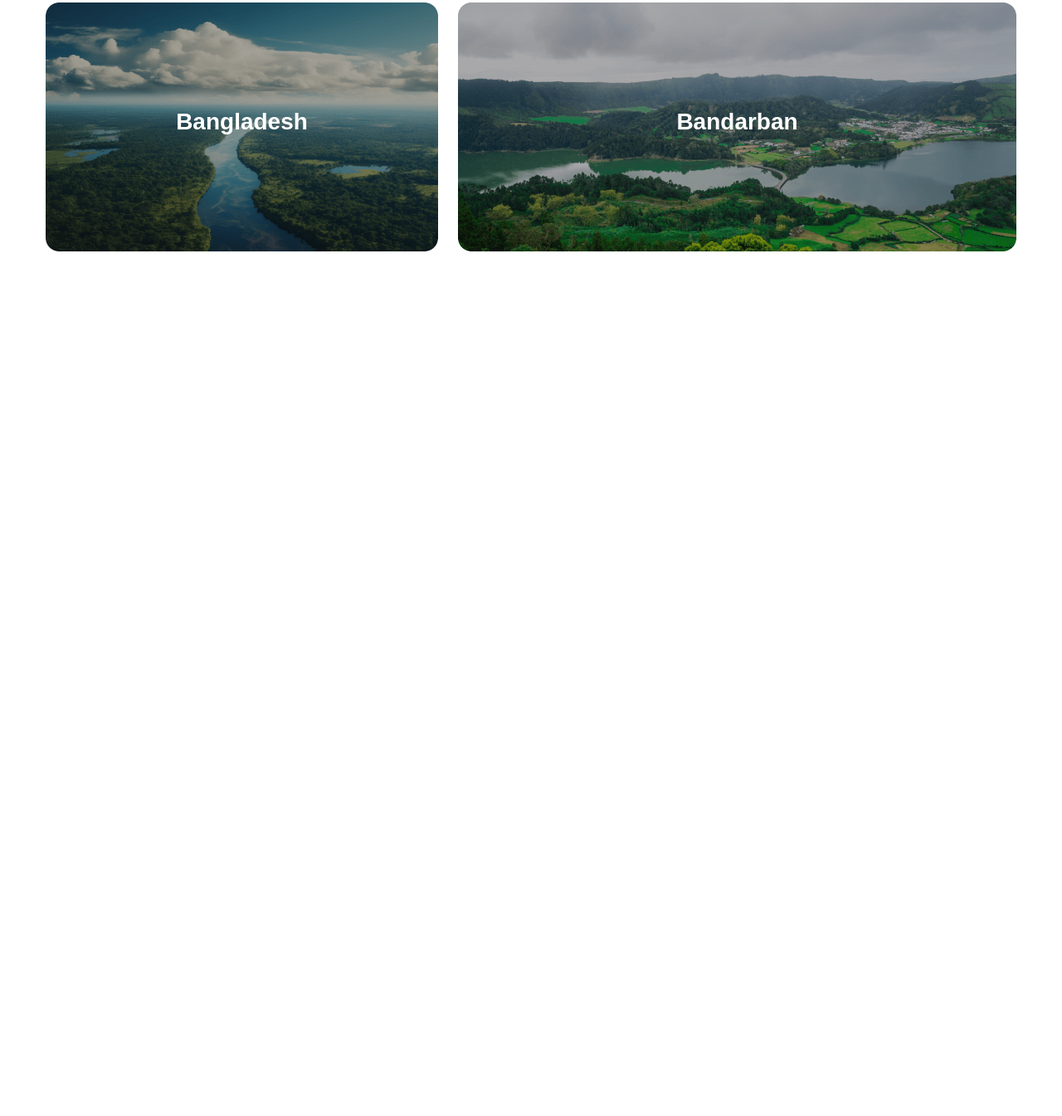
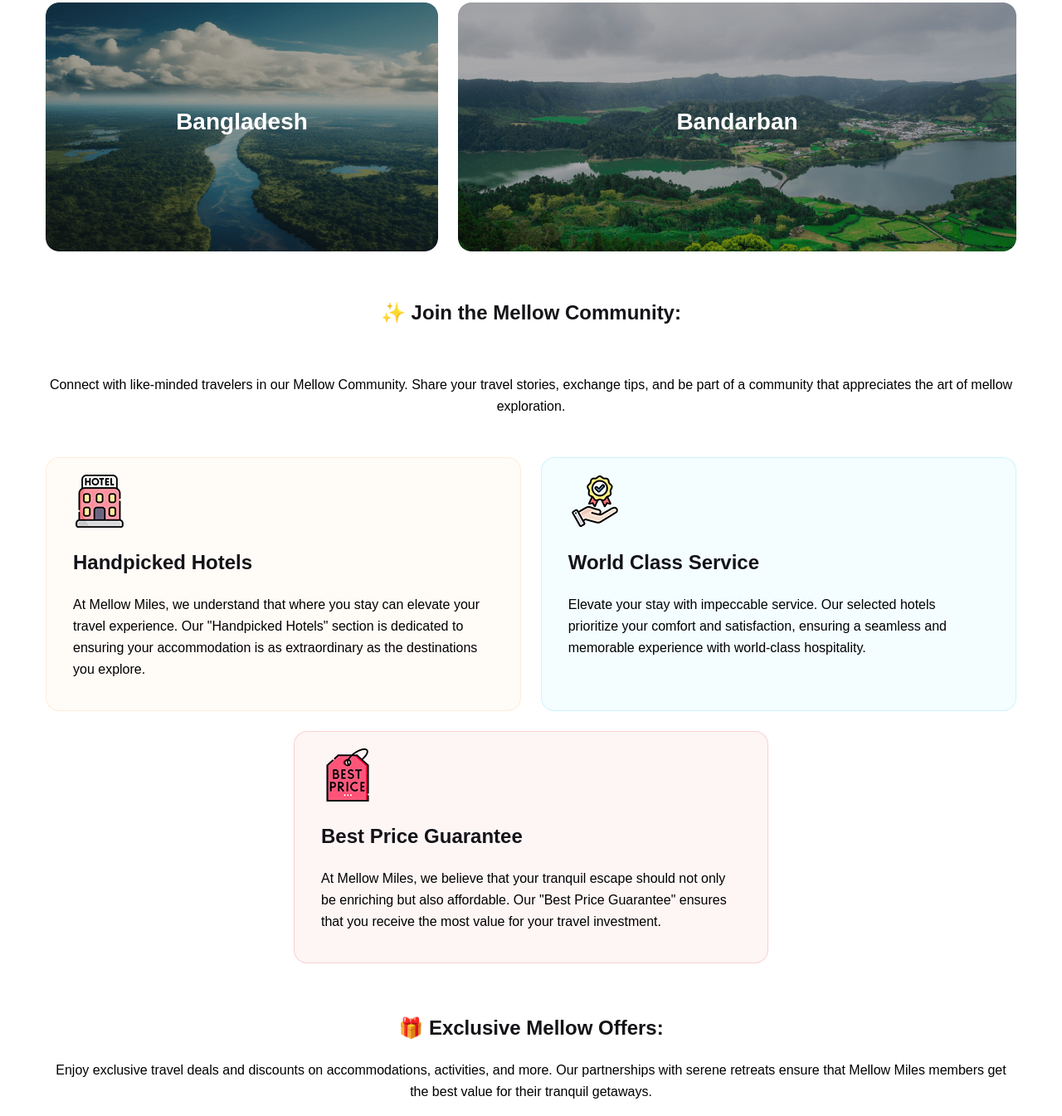
Before and after one commit to Muntahamasuma/second-assignment, a plain HTML site: page index.html in a window 1280 px wide. Shown: the part 2098-3443 px from the top of the page at 83% size. Before the commit the page ends 2409 px from the top, so only its background shows below. Drawn offline with Linux system fonts and the light colour scheme.

Commit message:
Join the Mellow Community section finish

```diff
--- a/index.html
+++ b/index.html
@@ -115,6 +115,41 @@
             </div>
         </section>
         </section>
+        <!-- ✨ Join the Mellow Community section -->
+        <div class="Join-Community">
+            <p class="heading-primary">✨ Join the Mellow Community: </p>
+            <p class="p-primary">Connect with like-minded travelers in our Mellow Community. Share your travel stories, exchange tips, and be part of a community that appreciates the art of mellow exploration.</p>
+        </div>
+        <section class="Join-Community-container">
+            <div class="hotels">
+                 <div class="hotels-img">
+                    <img src="Images/hotels.png" alt="">
+                    <p class="heading-secondary">Handpicked Hotels</p>
+                    <p class="p-primary">At Mellow Miles, we understand that where you stay can elevate your travel experience. Our "Handpicked Hotels" section is dedicated to ensuring your accommodation is as extraordinary as the destinations you explore.</p>
+                 </div>
+            </div>
+            <div class="services">
+                <div class="services-img">
+                    <img src="Images/services.png" alt="">
+                    <p class="heading-secondary">World Class Service</p>
+                    <p class="p-primary">Elevate your stay with impeccable service. Our selected hotels prioritize your comfort and satisfaction, ensuring a seamless and memorable experience with world-class hospitality.</p>
+                </div>
+            </div>
+        </section>
+        <section class="Guarantee-sub">
+            <div class="Guarantee">
+                <div class="Guarantee-img">
+                    <img src="Images/price.png" alt="">
+                    <p class="heading-secondary">Best Price Guarantee</p>
+                    <p class="p-primary">At Mellow Miles, we believe that your tranquil escape should not only be enriching but also affordable. Our "Best Price Guarantee" ensures that you receive the most value for your travel investment.</p>
+                </div>
+            </div>
+        </section>
+        <!--🎁 Exclusive Mellow Offers section -->
+        <div class="Mellow-Offers">
+            <p class="heading-primary">🎁 Exclusive Mellow Offers:</p>
+            <p class="p-primary">Enjoy exclusive travel deals and discounts on accommodations, activities, and more. Our partnerships with serene retreats ensure that Mellow Miles members get the best value for their tranquil getaways.</p>
+        </div>
     </main>
 
     <footer>
--- a/styles/style.css
+++ b/styles/style.css
@@ -27,6 +27,16 @@
     font-size: 14px;
     padding: 12px 20px;
     border-style: none;
+}
+
+.heading-secondary{
+    color: #131318;
+    text-align: center;
+    font-family: 'Mulish', sans-serif;
+    font-size: 24px;
+    font-style: normal;
+    font-weight: 800;
+    line-height: normal;
 }
 .nav-div{
     max-width: 1170px;
@@ -325,3 +335,74 @@
     background-image: linear-gradient(rgba(19, 19, 24, 0.20) 0%, rgba(19, 19, 24, 0.20)100%), url(../Images/Rectangle\ 10.png);
     background-repeat: no-repeat;
 }
+
+/* <!-- ✨ Join the Mellow Community styles --> */
+.Join-Community p{
+    max-width: 1170px;
+    margin: 0 auto;
+    text-align: center;
+    padding-top: 60px;
+}
+.Join-Community-container{
+    /* border: 4px solid black; */
+    display: flex;
+    justify-content: space-between;
+    max-width: 1170px;
+    margin: 0 auto;
+    padding-top: 48px;
+}
+.hotels{
+    /* border: 4px solid red; */
+    /* height: 280px; */
+    border-radius: 16px;
+    border: 1px solid rgba(251, 181, 99, 0.20);
+    background: rgba(251, 181, 99, 0.05);
+    width: 49%;
+    padding-left: 32px;
+    padding-top: 20px;
+    padding-bottom: 20px;
+    padding-right: 32px;
+}
+.services{
+    /* border: 4px solid blue; */
+    /* height: 280px; */
+    border-radius: 16px;
+    border: 1px solid rgba(41, 206, 246, 0.20);
+    background: rgba(41, 206, 246, 0.05);
+    width: 49%;
+    padding-left: 32px;
+    padding-top: 20px;
+    padding-bottom: 20px;
+    padding-right: 32px;
+}
+.Join-Community-container p{
+    text-align: left;
+}
+.Guarantee-sub{
+    /* border: 4px solid red; */
+    max-width: 572px;
+    margin: 0 auto;
+    padding-top: 24px;
+}
+.Guarantee-sub p{
+    text-align: left;
+}
+.Guarantee{
+    border-radius: 16px;
+    border: 1px solid rgba(233, 68, 68, 0.20);
+    background: rgba(233, 68, 68, 0.05);
+    padding-left: 32px;
+    padding-top: 20px;
+    padding-bottom: 20px;
+    padding-right: 32px;
+}
+
+/* Mellow-Offers styles */
+
+.Mellow-Offers{
+    max-width: 1170px;
+    margin: 0 auto;
+    text-align: center;
+    padding-top: 40px;
+
+}
```
Also changed, not shown: Images/hotels.png (added), Images/price.png (added), Images/services.png (added).
